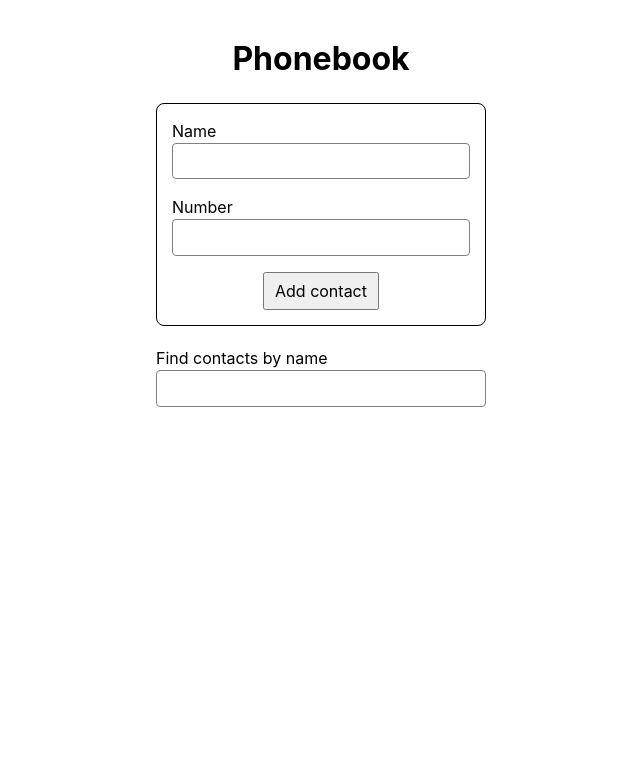
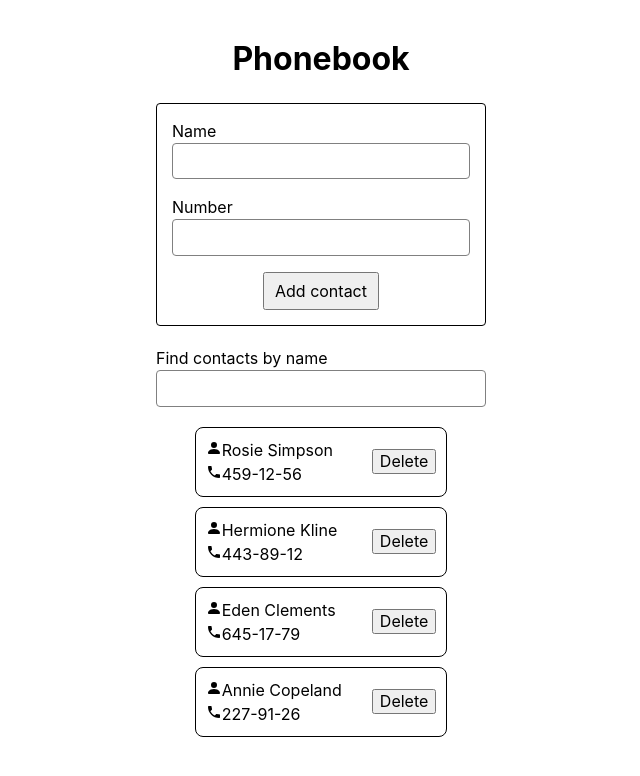
Before and after one commit to valentyna88/goit-react-hw-03, a React (Vite) app: page / in a window 1280 px wide. Shown: the top 776 px of the page, without its empty margins (319-959 px from the left). Built offline with nearby package versions, Linux system fonts and the light colour scheme.

Commit message:
Add ContactList

```diff
--- a/package.json
+++ b/package.json
@@ -13,7 +13,8 @@
     "formik": "^2.4.6",
     "modern-normalize": "^3.0.1",
     "react": "^18.3.1",
-    "react-dom": "^18.3.1"
+    "react-dom": "^18.3.1",
+    "react-icons": "^5.3.0"
   },
   "devDependencies": {
     "@eslint/js": "^9.11.1",
--- a/src/components/App/App.jsx
+++ b/src/components/App/App.jsx
@@ -4,13 +4,17 @@ import ContactForm from '../ContactForm/ContactForm';
 import SearchBox from '../SearchBox/SearchBox';
 import ContactList from '../ContactList/ContactList';
 
+import contactsData from '../../contacts.json';
+import { useState } from 'react';
+
 function App() {
+  const [contacts, setContacts] = useState(contactsData);
   return (
     <div className={css.container}>
       <h1 className={css.title}>Phonebook</h1>
       <ContactForm />
       <SearchBox />
-      <ContactList />
+      <ContactList contacts={contacts} />
     </div>
   );
 }
--- a/src/components/Contact/Contact.jsx
+++ b/src/components/Contact/Contact.jsx
@@ -0,0 +1,26 @@
+import { BsFillPersonFill } from 'react-icons/bs';
+import { MdPhone } from 'react-icons/md';
+
+import css from './Contact.module.css';
+
+const Contact = ({ name, number, onDelete }) => {
+  return (
+    <li className={css.contactItem}>
+      <div className={css.contactInfo}>
+        <p>
+          <BsFillPersonFill />
+          {name}
+        </p>
+        <p>
+          <MdPhone />
+          {number}
+        </p>
+      </div>
+      <button type="button" className={css.btn} onClick={onDelete}>
+        Delete
+      </button>
+    </li>
+  );
+};
+
+export default Contact;
--- a/src/components/Contact/Contact.module.css
+++ b/src/components/Contact/Contact.module.css
@@ -0,0 +1,9 @@
+.contactItem {
+  display: flex;
+  justify-content: space-between;
+  align-items: center;
+  gap: 30px;
+  padding: 10px;
+  border: 1px solid black;
+  border-radius: 8px;
+}
--- a/src/components/ContactForm/ContactForm.module.css
+++ b/src/components/ContactForm/ContactForm.module.css
@@ -7,7 +7,7 @@
   min-width: 330px;
   padding: 15px;
   border: 1px solid black;
-  border-radius: 8px;
+  border-radius: 4px;
   margin-bottom: 20px;
 }
 
--- a/src/components/ContactList/ContactList.jsx
+++ b/src/components/ContactList/ContactList.jsx
@@ -1,5 +1,19 @@
-const ContactList = () => {
-  return <div></div>;
+import Contact from '../Contact/Contact';
+import css from './ContactList.module.css';
+
+const ContactList = ({ contacts, ondeleteContact }) => {
+  return (
+    <ul className={css.list}>
+      {contacts.map(({ id, name, number }) => (
+        <Contact
+          key={id}
+          name={name}
+          number={number}
+          onDelete={() => ondeleteContact(id)}
+        />
+      ))}
+    </ul>
+  );
 };
 
 export default ContactList;
--- a/src/components/ContactList/ContactList.module.css
+++ b/src/components/ContactList/ContactList.module.css
@@ -0,0 +1,5 @@
+.list {
+  display: flex;
+  flex-direction: column;
+  gap: 10px;
+}
--- /dev/null
+++ b/src/contacts.json
@@ -0,0 +1,6 @@
+[
+  { "id": "id-1", "name": "Rosie Simpson", "number": "459-12-56" },
+  { "id": "id-2", "name": "Hermione Kline", "number": "443-89-12" },
+  { "id": "id-3", "name": "Eden Clements", "number": "645-17-79" },
+  { "id": "id-4", "name": "Annie Copeland", "number": "227-91-26" }
+]
```
Also changed, not shown: 1 other file (tests, documents, lock files or other folders).
